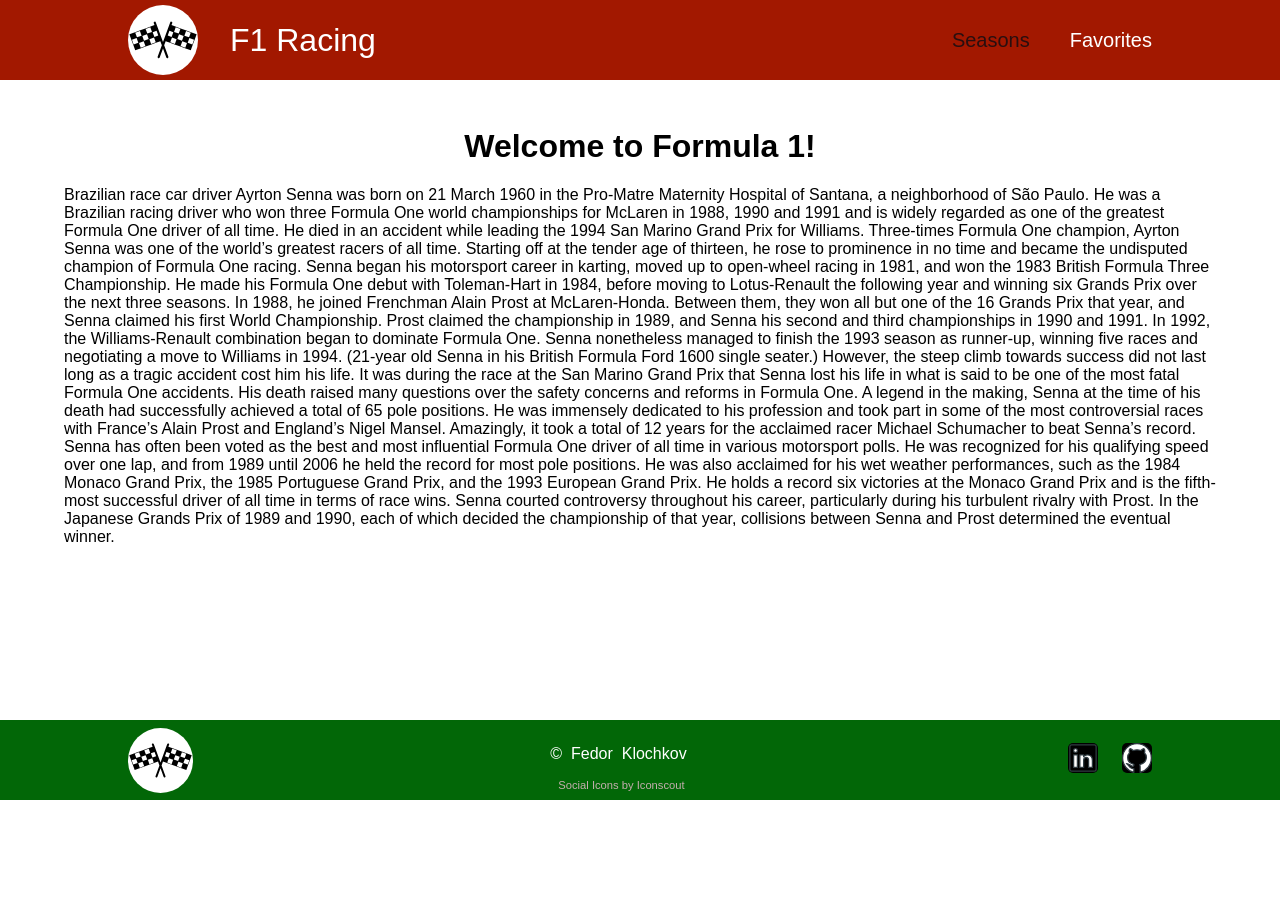
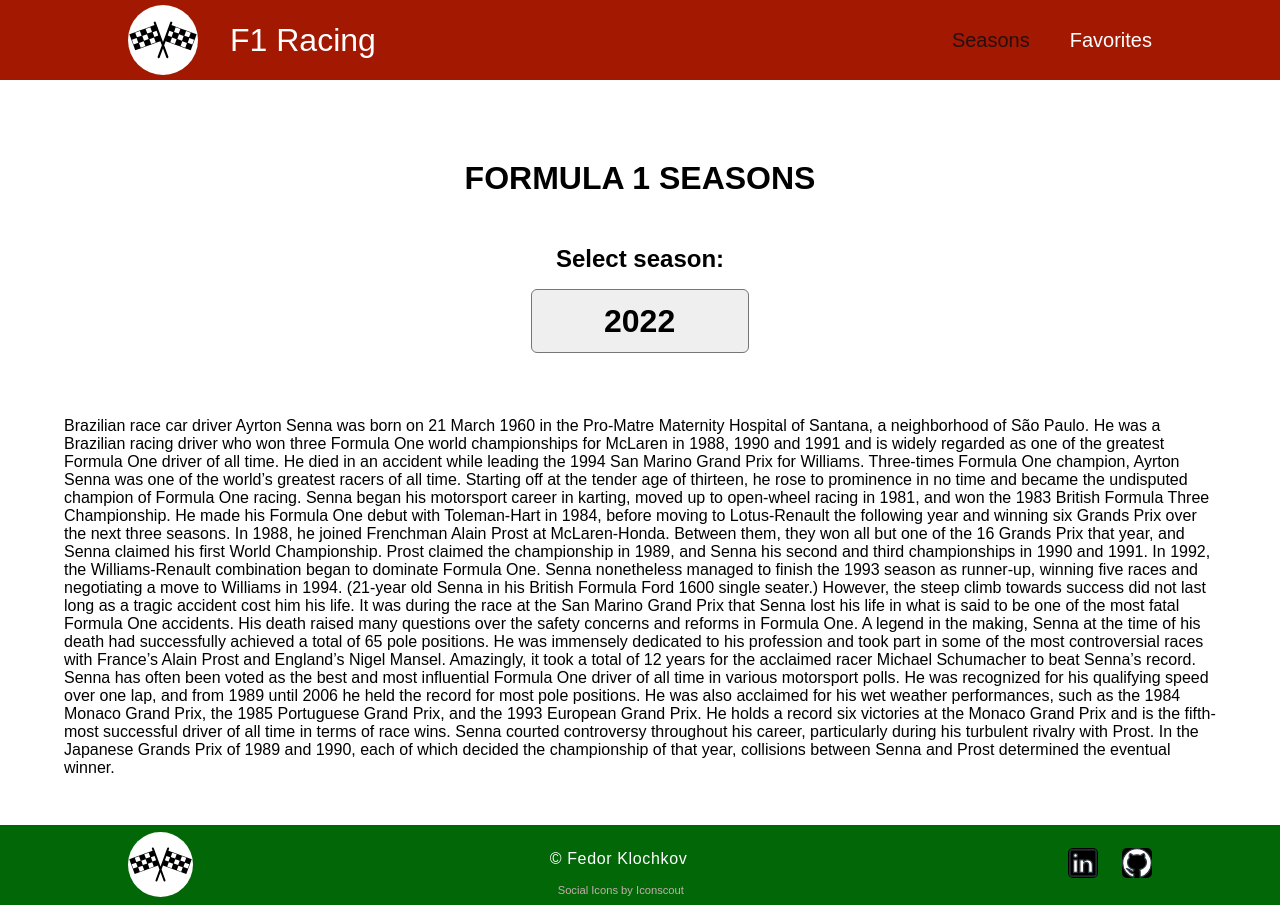
Before and after one commit to dopamine-s/f1-seasons, a React (Create React App) app: page / in a window 1280 px wide. Before the commit the page ends 800 px from the top, so only its background shows below. Built offline with nearby package versions, Linux system fonts and the light colour scheme.

Commit message:
adds Routes, adds SeasonSelect component

```diff
--- a/src/App.js
+++ b/src/App.js
@@ -1,15 +1,21 @@
 import { BrowserRouter, Route, Routes } from 'react-router-dom';
 
 import RootLayout from './components/RootLayout';
-import MainMock from './mock-data/MainMock';
+import Error from './pages/Error';
+import Favorites from './pages/Favorites';
+import Round from './pages/Round';
+import Seasons from './pages/Seasons';
 
 const App = () => {
   return (
     <BrowserRouter>
       <RootLayout>
         <Routes>
-          <Route path="/" element={<MainMock />}></Route>
-          <Route path="/favorites" element={<MainMock />}></Route>
+          <Route path="/" element={<Seasons />} />
+          <Route path=":seasonId" element={<Seasons />} />
+          <Route path=":seasonId/:roundId" element={<Round />} />
+          <Route path="/favorites" element={<Favorites />} />
+          <Route path="*" element={<Error />} />
         </Routes>
       </RootLayout>
     </BrowserRouter>
--- a/src/components/MainFooter.js
+++ b/src/components/MainFooter.js
@@ -39,7 +39,7 @@ const MainFooter = () => {
         />
       </Link>
       <div className={classes.copyright}>
-        <p>© &nbsp;Fedor &nbsp;Klochkov</p>
+        <p>© Fedor Klochkov</p>
         <a
           className={classes['icons-copyright']}
           href="https://iconscout.com/icons/social"
--- a/src/components/MainFooter.module.css
+++ b/src/components/MainFooter.module.css
@@ -77,6 +77,7 @@
 
 .copyright p {
   color: white;
+  letter-spacing: 0.04rem;
 }
 
 .icons-copyright {
--- a/src/components/RootLayout.module.css
+++ b/src/components/RootLayout.module.css
@@ -9,3 +9,7 @@
     min-height: calc(100vh - 26rem);
   }
 }
+
+.main h1 {
+  margin: 5rem 0 3rem;
+}
--- /dev/null
+++ b/src/components/SeasonSelect.js
@@ -0,0 +1,25 @@
+import classes from './SeasonSelect.module.css';
+
+const SeasonSelect = (props) => {
+  const changeSeasonYearHandler = (event) => {
+    const yearFilterValue = event.target.value;
+
+    props.onChangeYearFilter(yearFilterValue);
+  };
+
+  return (
+    <div className={classes['season-select']}>
+      <div className={classes.control}>
+        <label>Select season:</label>
+        <select value={props.selected} onChange={changeSeasonYearHandler}>
+          <option value="2022">2022</option>
+          <option value="2021">2021</option>
+          <option value="2020">2020</option>
+          <option value="2019">2019</option>
+        </select>
+      </div>
+    </div>
+  );
+};
+
+export default SeasonSelect;
--- /dev/null
+++ b/src/components/SeasonSelect.module.css
@@ -0,0 +1,29 @@
+.season-select {
+  margin-bottom: 4rem;
+  font-size: 1.5rem;
+}
+
+.season-select .control {
+  display: flex;
+  flex-direction: column;
+  width: 100%;
+  align-items: center;
+  justify-content: space-between;
+}
+
+.season-select label {
+  font-weight: bold;
+  margin-bottom: 1rem;
+}
+
+.season-select select {
+  font: inherit;
+  color: black;
+  padding: 0.8rem 4.5rem;
+  font-size: 2rem;
+  font-weight: bold;
+  border-radius: 6px;
+  border-width: 0.1rem;
+  appearance: unset;
+  cursor: pointer;
+}
--- /dev/null
+++ b/src/pages/Error.js
@@ -0,0 +1,13 @@
+const Error = ({ children }) => {
+  return (
+    <>
+      <h1>ERROR! Seems something went wrong</h1>
+      <div>
+        <p>Soon we will fix it. Maybe. I guess...</p>
+      </div>
+      <div>{children}</div>
+    </>
+  );
+};
+
+export default Error;
--- /dev/null
+++ b/src/pages/Favorites.js
@@ -0,0 +1,13 @@
+const Favorites = ({ children }) => {
+  return (
+    <>
+      <h1>Favorite drivers</h1>
+      <div>
+        <p>You can trust us your preferencies</p>
+      </div>
+      <div>{children}</div>
+    </>
+  );
+};
+
+export default Favorites;
--- /dev/null
+++ b/src/pages/Round.js
@@ -0,0 +1,60 @@
+const Round = ({ children }) => {
+  return (
+    <>
+      <h1>This is mock Rounds Page</h1>
+      <div>
+        <h2>Soon everything will be changed for sure</h2>
+        <p>
+          Brazilian race car driver Ayrton Senna was born on 21 March 1960 in
+          the Pro-Matre Maternity Hospital of Santana, a neighborhood of São
+          Paulo. He was a Brazilian racing driver who won three Formula One
+          world championships for McLaren in 1988, 1990 and 1991 and is widely
+          regarded as one of the greatest Formula One driver of all time. He
+          died in an accident while leading the 1994 San Marino Grand Prix for
+          Williams. Three-times Formula One champion, Ayrton Senna was one of
+          the world’s greatest racers of all time. Starting off at the tender
+          age of thirteen, he rose to prominence in no time and became the
+          undisputed champion of Formula One racing. Senna began his motorsport
+          career in karting, moved up to open-wheel racing in 1981, and won the
+          1983 British Formula Three Championship. He made his Formula One debut
+          with Toleman-Hart in 1984, before moving to Lotus-Renault the
+          following year and winning six Grands Prix over the next three
+          seasons. In 1988, he joined Frenchman Alain Prost at McLaren-Honda.
+          Between them, they won all but one of the 16 Grands Prix that year,
+          and Senna claimed his first World Championship. Prost claimed the
+          championship in 1989, and Senna his second and third championships in
+          1990 and 1991. In 1992, the Williams-Renault combination began to
+          dominate Formula One. Senna nonetheless managed to finish the 1993
+          season as runner-up, winning five races and negotiating a move to
+          Williams in 1994. (21-year old Senna in his British Formula Ford 1600
+          single seater.) However, the steep climb towards success did not last
+          long as a tragic accident cost him his life. It was during the race at
+          the San Marino Grand Prix that Senna lost his life in what is said to
+          be one of the most fatal Formula One accidents. His death raised many
+          questions over the safety concerns and reforms in Formula One. A
+          legend in the making, Senna at the time of his death had successfully
+          achieved a total of 65 pole positions. He was immensely dedicated to
+          his profession and took part in some of the most controversial races
+          with France’s Alain Prost and England’s Nigel Mansel. Amazingly, it
+          took a total of 12 years for the acclaimed racer Michael Schumacher to
+          beat Senna’s record. Senna has often been voted as the best and most
+          influential Formula One driver of all time in various motorsport
+          polls. He was recognized for his qualifying speed over one lap, and
+          from 1989 until 2006 he held the record for most pole positions. He
+          was also acclaimed for his wet weather performances, such as the 1984
+          Monaco Grand Prix, the 1985 Portuguese Grand Prix, and the 1993
+          European Grand Prix. He holds a record six victories at the Monaco
+          Grand Prix and is the fifth-most successful driver of all time in
+          terms of race wins. Senna courted controversy throughout his career,
+          particularly during his turbulent rivalry with Prost. In the Japanese
+          Grands Prix of 1989 and 1990, each of which decided the championship
+          of that year, collisions between Senna and Prost determined the
+          eventual winner.
+        </p>
+      </div>
+      <div>{children}</div>
+    </>
+  );
+};
+
+export default Round;
--- a/src/mock-data/MainMock.js
+++ b/src/pages/Seasons.js
@@ -1,7 +1,10 @@
-const MainMock = ({ children }) => {
+import SeasonSelect from '../components/SeasonSelect';
+
+const Seasons = ({ children }) => {
   return (
     <>
-      <h1>Welcome to Formula 1!</h1>
+      <h1>FORMULA 1 SEASONS</h1>
+      <SeasonSelect />
       <div>
         <p>
           Brazilian race car driver Ayrton Senna was born on 21 March 1960 in
@@ -56,4 +59,4 @@ const MainMock = ({ children }) => {
   );
 };
 
-export default MainMock;
+export default Seasons;
```
